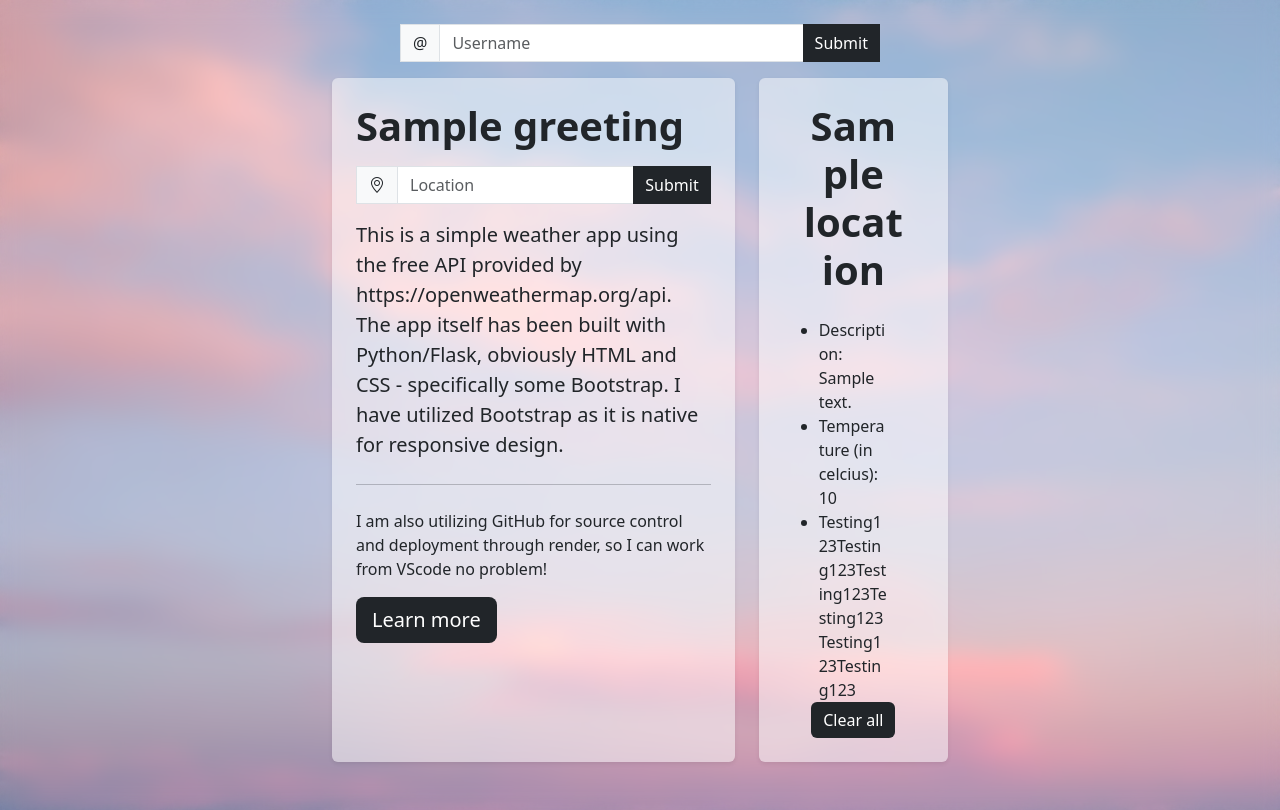
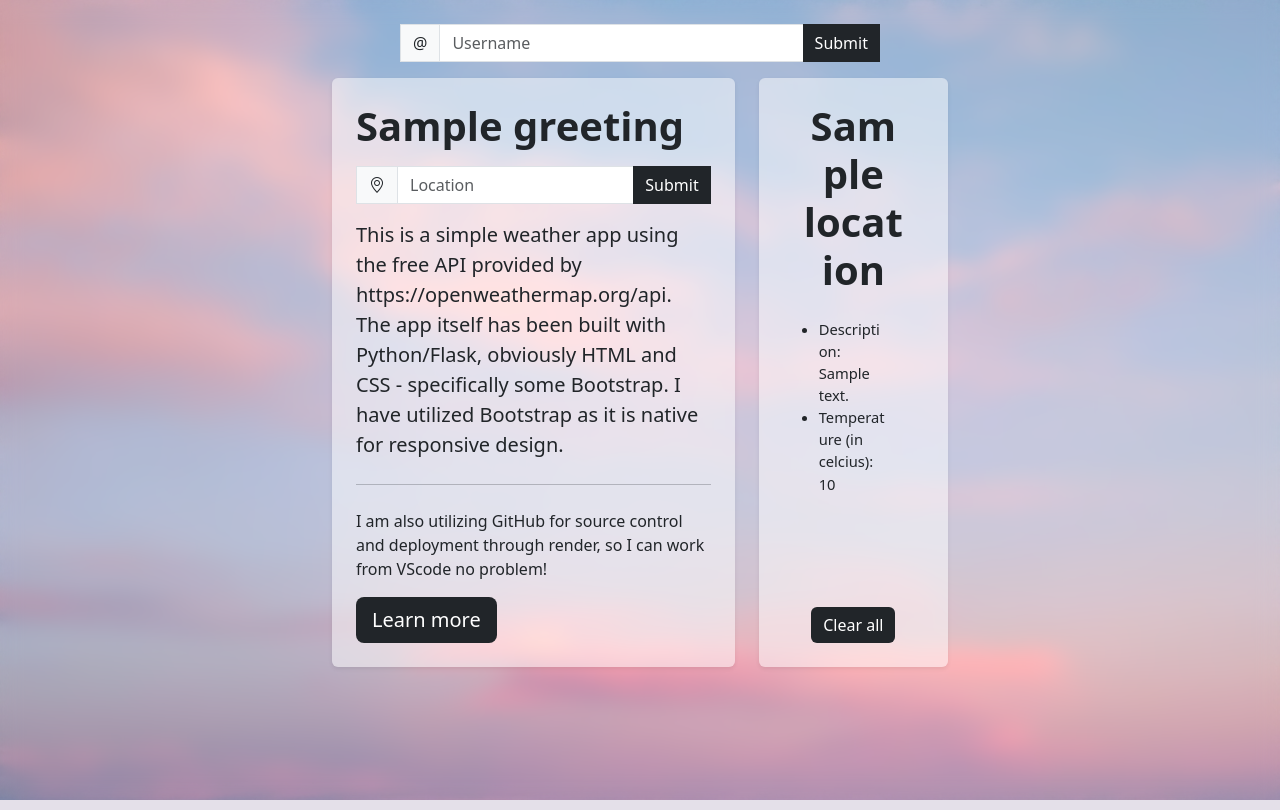
Before and after one commit to FEDavid/Basic_weather, a Flask app: template templates/index.html in a window 1280 px wide. Run offline with Flask 2, Linux system fonts and the light colour scheme; the template is opened without the code that fills it: most values are stand-ins (such as "Sample title", 1, 10 or a date in 2020).

Commit message:
Updated CSS and removed some dummy text.

```diff
--- a/static/css/main.css
+++ b/static/css/main.css
@@ -44,6 +44,12 @@
     text-align: center;
 }
 
+.weather_details{
+    padding: 0;
+    text-align: left;
+    font-size: .92rem;
+}
+
 .weather_details li{
     float: left;
     clear: left;
--- a/templates/index.html
+++ b/templates/index.html
@@ -66,10 +66,9 @@
             <div class="card-body py-0 d-flex flex-column justify-content-between" style="text-align: center;">
               <div>
                 <h1 class="card-title mb-4 boldHead">{{ location }}</h1>
-                <ul class="weather_details"style="padding: 0; text-align: left;">
-                  <li>Description: {{ desc_out }}</li>
-                  <li>Temperature (in celcius): {{ temp_out }}</li>
-                  <li>Testing123Testing123Testing123Testing123Testing123Testing123</li>
+                <ul class="weather_details">
+                  <li>Description:<br> {{ desc_out }}</li>
+                  <li>Temperature (in celcius):<br> {{ temp_out }}</li>
                 </ul>
               </div>
               <p class="mb-0">
```
